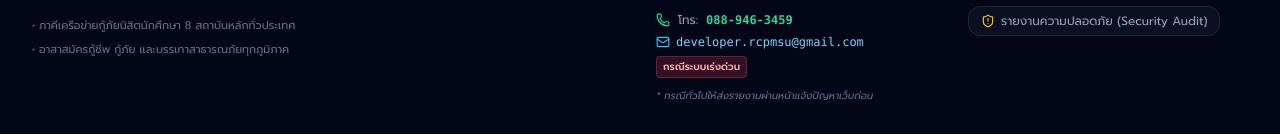
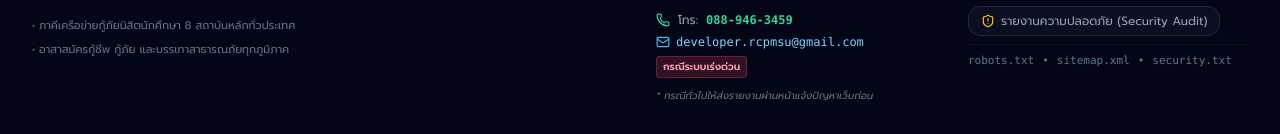
Before and after one commit to developerrcpmsu-dev/JRE-2027, a React (Vite) app: page / in a window 1280 px wide. Shown: the part 5120-5254 px from the top of the page. Built offline with nearby package versions, Linux system fonts and the light colour scheme; no server answers; the database is empty.

Commit message:
feat(seo-security): implement robots.txt, sitemap.xml, and security.txt (RFC 9116) with vercel routing headers

```diff
--- a/index.html
+++ b/index.html
@@ -7,6 +7,10 @@
     <link rel="apple-touch-icon" href="/apple-touch-icon.png" />
     <meta name="viewport" content="width=device-width, initial-scale=1.0, maximum-scale=5.0" />
     <title>JRE 2027 | โครงการฝึกอบรมเครือข่ายกู้ภัยนักศึกษาทั่วประเทศ มหาวิทยาลัยมหาสารคาม</title>
+    <meta name="description" content="โครงการฝึกอบรมเครือข่ายกู้ภัยนักศึกษาทั่วประเทศ JRE 2027 มหาวิทยาลัยมหาสารคาม จัดโดยชมรมกู้ภัยราชพฤกษ์ มมส" />
+    <meta name="robots" content="index, follow" />
+    <link rel="sitemap" type="application/xml" title="Sitemap" href="/sitemap.xml" />
+    <link rel="author" href="/security.txt" />
     <!-- Google Fonts: Prompt & Sarabun -->
     <link rel="preconnect" href="https://fonts.googleapis.com">
     <link rel="preconnect" href="https://fonts.gstatic.com" crossorigin>
--- a/src/components/Footer.jsx
+++ b/src/components/Footer.jsx
@@ -220,6 +220,13 @@ export default function Footer({ onOpenAdminLogin }) {
                   <span>รายงานความปลอดภัย (Security Audit)</span>
                 </a>
               </li>
+              <li className="pt-2 border-t border-slate-900 mt-2 flex flex-wrap items-center gap-2 text-[11px] text-slate-500 font-mono">
+                <a href="/robots.txt" target="_blank" rel="noopener noreferrer" className="hover:text-slate-300 hover:underline">robots.txt</a>
+                <span>•</span>
+                <a href="/sitemap.xml" target="_blank" rel="noopener noreferrer" className="hover:text-slate-300 hover:underline">sitemap.xml</a>
+                <span>•</span>
+                <a href="/.well-known/security.txt" target="_blank" rel="noopener noreferrer" className="hover:text-slate-300 hover:underline">security.txt</a>
+              </li>
             </ul>
           </div>
 
--- a/vite.config.js
+++ b/vite.config.js
@@ -1,6 +1,12 @@
 import { defineConfig } from 'vite';
 import react from '@vitejs/plugin-react';
 import { createClient } from '@supabase/supabase-js';
+import fs from 'node:fs';
+import path from 'node:path';
+import { fileURLToPath } from 'node:url';
+
+const __filename = fileURLToPath(import.meta.url);
+const __dirname = path.dirname(__filename);
 
 const sbUrl = 'https://clgavdzozfsmohdcetue.supabase.co';
 const sbKey = 'eyJhbGciOiJIUzI1NiIsInR5cCI6IkpXVCJ9.eyJpc3MiOiJzdXBhYmFzZSIsInJlZiI6ImNsZ2F2ZHpvemZzbW9oZGNldHVlIiwicm9sZSI6ImFub24iLCJpYXQiOjE3OTA5NjEwNTYsImV4cCI6MjEwNjUzNzA1Nn0.YgmNzkGjrrHTIfcdxkUvuRk6Ksa9CMGLYkkSMRn1lM8';
@@ -50,8 +56,27 @@ const serveApiFile = () => ({
   }
 });
 
+const ensureStaticSecurityFiles = () => ({
+  name: 'ensure-static-security-files',
+  closeBundle() {
+    try {
+      const distDir = path.resolve(__dirname, 'dist');
+      const wellKnownDist = path.join(distDir, '.well-known');
+      if (!fs.existsSync(wellKnownDist)) {
+        fs.mkdirSync(wellKnownDist, { recursive: true });
+      }
+      const wellKnownSrc = path.resolve(__dirname, 'public/.well-known/security.txt');
+      if (fs.existsSync(wellKnownSrc)) {
+        fs.copyFileSync(wellKnownSrc, path.join(wellKnownDist, 'security.txt'));
+      }
+    } catch (e) {
+      console.warn('Could not copy .well-known files:', e);
+    }
+  }
+});
+
 export default defineConfig({
-  plugins: [react(), serveApiFile()],
+  plugins: [react(), serveApiFile(), ensureStaticSecurityFiles()],
   server: {
     port: 3000,
     open: true
```
Also changed, not shown: public/.well-known/security.txt (added), public/robots.txt (added), public/security.txt (added), vercel.json, 1 other file (tests, documents, lock files or other folders).
